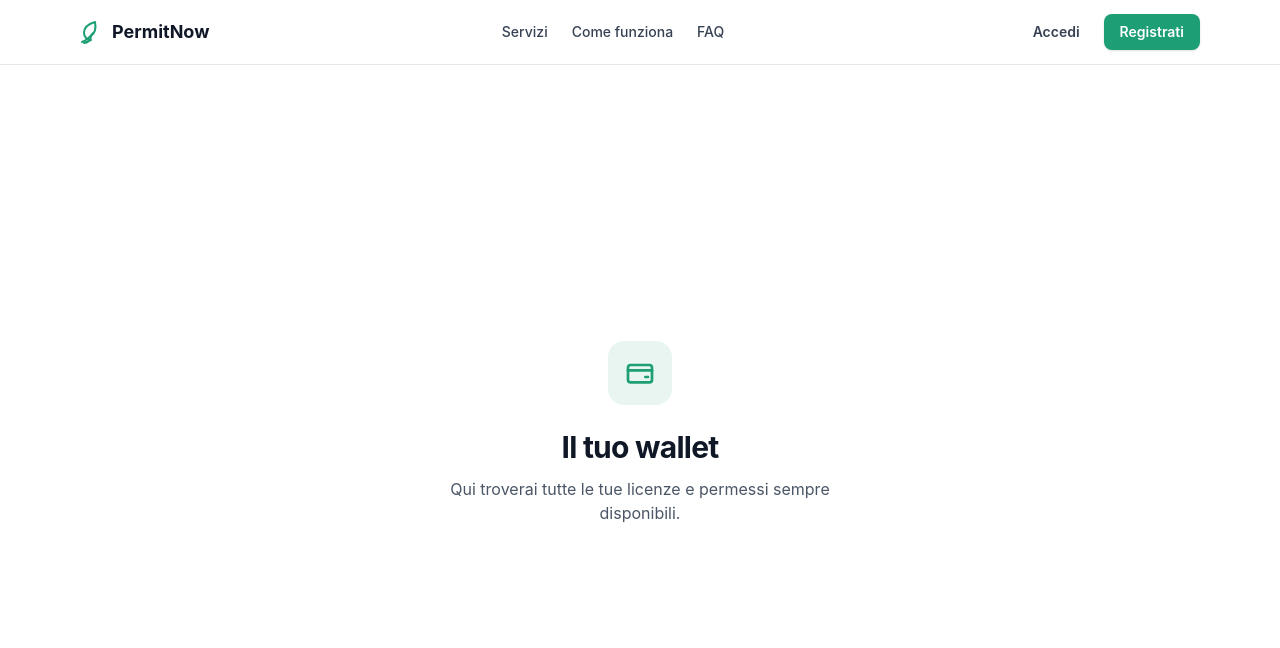
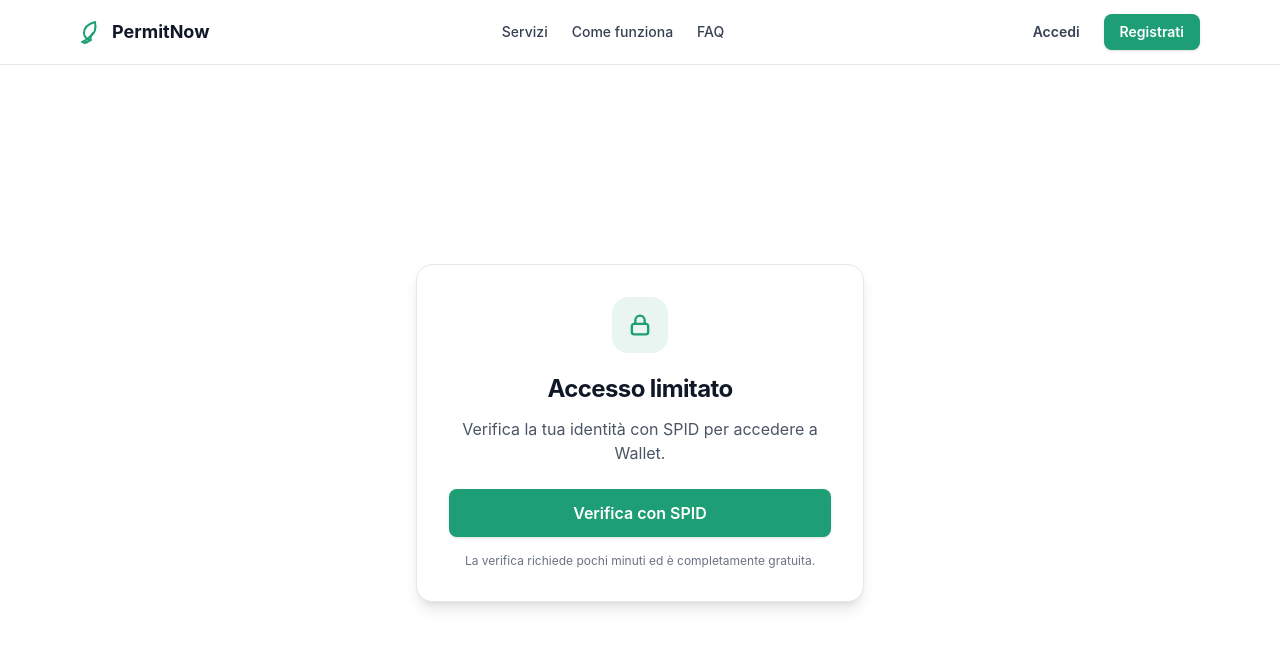
Before and after one commit to Sim0Batt/PermitNow, a React (Vite) app in the folder web-app/: page /wallet in a window 1280 px wide. Shown: the top 648 px of the page. Built offline with nearby package versions, Linux system fonts and the light colour scheme.

Commit message:
feat(web-app - homepage): add SpidLock component for unverified users

```diff
--- /dev/null
+++ b/web-app/src/components/SpidLock.tsx
@@ -0,0 +1,75 @@
+import { useNavigate } from 'react-router-dom';
+import type { ReactNode } from 'react';
+
+const BRAND = '#1D9E75';
+
+interface SpidLockProps {
+  children: ReactNode;
+  pageName: string;
+  isLocked: boolean;
+}
+
+// TODO(auth): wrap with real verified check from UserAuthContext
+export function SpidLock({ children, pageName, isLocked }: SpidLockProps) {
+  const navigate = useNavigate();
+
+  if (!isLocked) {
+    return <>{children}</>;
+  }
+
+  return (
+    <div className="relative flex flex-1 flex-col">
+      <div
+        className="pointer-events-none flex flex-1 flex-col opacity-40 blur-sm"
+        aria-hidden="true"
+      >
+        {children}
+      </div>
+
+      <div className="absolute inset-0 flex items-center justify-center p-4">
+        <div className="w-full max-w-md rounded-2xl border border-gray-200 bg-white p-8 text-center shadow-lg">
+          <div
+            className="mx-auto flex h-14 w-14 items-center justify-center rounded-2xl"
+            style={{ backgroundColor: `${BRAND}1A`, color: BRAND }}
+          >
+            <LockIcon />
+          </div>
+          <h2 className="mt-5 text-2xl font-bold tracking-tight text-gray-900">
+            Accesso limitato
+          </h2>
+          <p className="mt-3 text-gray-600">
+            Verifica la tua identità con SPID per accedere a {pageName}.
+          </p>
+          <button
+            type="button"
+            onClick={() => navigate('/login')}
+            className="mt-6 w-full rounded-lg bg-[#1D9E75] px-6 py-3 text-base font-semibold text-white shadow-sm transition-colors hover:bg-[#178a64]"
+          >
+            Verifica con SPID
+          </button>
+          <p className="mt-4 text-xs text-gray-500">
+            La verifica richiede pochi minuti ed è completamente gratuita.
+          </p>
+        </div>
+      </div>
+    </div>
+  );
+}
+
+function LockIcon() {
+  return (
+    <svg
+      viewBox="0 0 24 24"
+      fill="none"
+      stroke="currentColor"
+      strokeWidth="2"
+      strokeLinecap="round"
+      strokeLinejoin="round"
+      className="h-7 w-7"
+      aria-hidden="true"
+    >
+      <rect x="5" y="11" width="14" height="9" rx="2" />
+      <path d="M8 11V8a4 4 0 0 1 8 0v3" />
+    </svg>
+  );
+}
--- a/web-app/src/pages/LicencePage.tsx
+++ b/web-app/src/pages/LicencePage.tsx
@@ -1,4 +1,5 @@
 import { NavBar } from '../components/NavBar';
+import { SpidLock } from '../components/SpidLock';
 
 const BRAND = '#1D9E75';
 
@@ -6,6 +7,7 @@ export function LicencePage() {
   return (
     <div className="flex min-h-screen flex-col bg-white text-gray-900">
       <NavBar />
+      <SpidLock pageName="Licenze" isLocked={true}>
         <main className="flex flex-1 flex-col items-center justify-center px-4 py-20 text-center">
           <div
             className="flex h-16 w-16 items-center justify-center rounded-2xl"
@@ -17,9 +19,11 @@ export function LicencePage() {
             Le tue licenze
           </h1>
           <p className="mt-3 max-w-md text-gray-600">
-          Carica e gestisci le tue licenze di pesca, caccia e attività boschive.
+            Carica e gestisci le tue licenze di pesca, caccia e attività
+            boschive.
           </p>
         </main>
+      </SpidLock>
     </div>
   );
 }
--- a/web-app/src/pages/PermitsPage.tsx
+++ b/web-app/src/pages/PermitsPage.tsx
@@ -1,4 +1,5 @@
 import { NavBar } from '../components/NavBar';
+import { SpidLock } from '../components/SpidLock';
 
 const BRAND = '#1D9E75';
 
@@ -6,6 +7,7 @@ export function PermitsPage() {
   return (
     <div className="flex min-h-screen flex-col bg-white text-gray-900">
       <NavBar />
+      <SpidLock pageName="Permessi" isLocked={true}>
         <main className="flex flex-1 flex-col items-center justify-center px-4 py-20 text-center">
           <div
             className="flex h-16 w-16 items-center justify-center rounded-2xl"
@@ -20,6 +22,7 @@ export function PermitsPage() {
             Richiedi e consulta i permessi attivi nella tua area.
           </p>
         </main>
+      </SpidLock>
     </div>
   );
 }
--- a/web-app/src/pages/WalletPage.tsx
+++ b/web-app/src/pages/WalletPage.tsx
@@ -1,4 +1,5 @@
 import { NavBar } from '../components/NavBar';
+import { SpidLock } from '../components/SpidLock';
 
 const BRAND = '#1D9E75';
 
@@ -6,6 +7,7 @@ export function WalletPage() {
   return (
     <div className="flex min-h-screen flex-col bg-white text-gray-900">
       <NavBar />
+      <SpidLock pageName="Wallet" isLocked={true}>
         <main className="flex flex-1 flex-col items-center justify-center px-4 py-20 text-center">
           <div
             className="flex h-16 w-16 items-center justify-center rounded-2xl"
@@ -20,6 +22,7 @@ export function WalletPage() {
             Qui troverai tutte le tue licenze e permessi sempre disponibili.
           </p>
         </main>
+      </SpidLock>
     </div>
   );
 }
```
Lines whose indentation alone changed are shown as unchanged.
